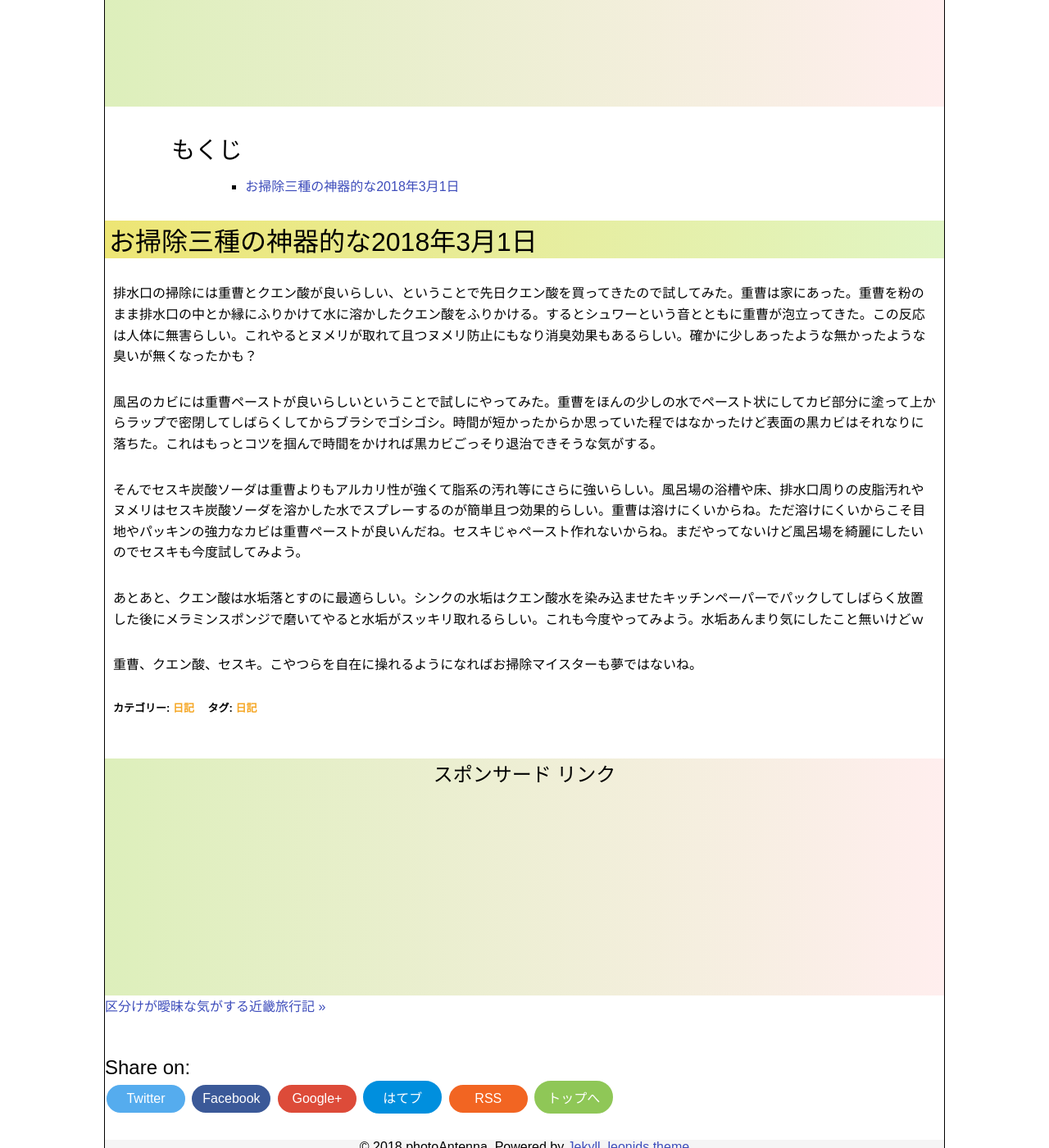
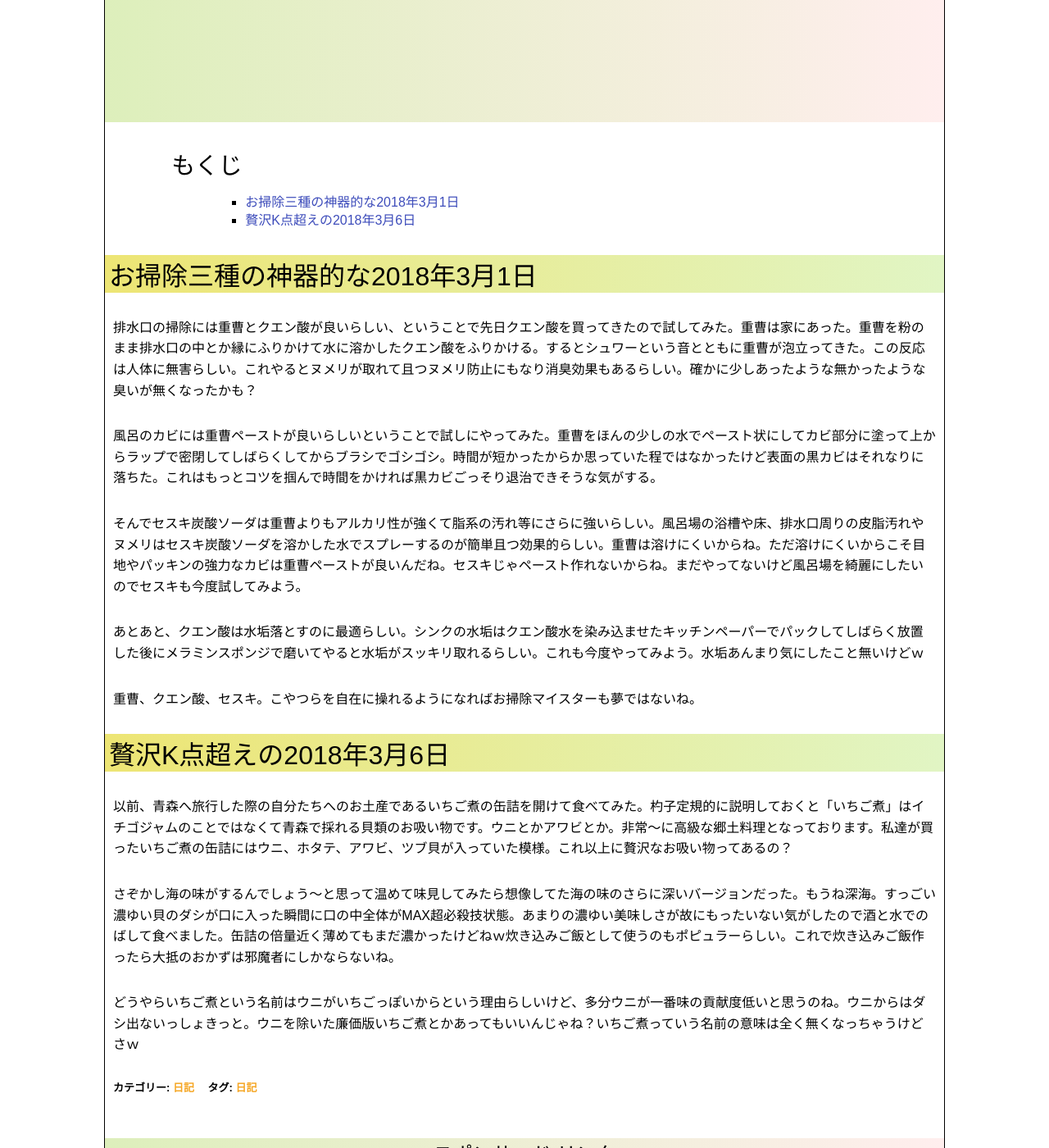
Before and after one commit to photoantenna/photoantenna.github.io, a Jekyll site: the page built from _posts/2018-03-01-diary.md, in a window 1280 px wide and 1400 px high, scrolled down 788 px. Shown: the whole window at 82% size. Built offline with Jekyll 4.4.1, drawn with Linux system fonts in a browser that asks for light colours.

Commit message:
日記更新

```diff
--- a/_posts/2018-03-01-diary.md
+++ b/_posts/2018-03-01-diary.md
@@ -2,12 +2,12 @@
 layout: post
 title: "徐々に春の匂いが漂ってきたけどまだ寒い頃の日記"
 permalink: diary06
-excerpt: "日常のことや出来事に対する自分の反応を文章化していこうのコーナーです。特にテーマも設けずにつらつらと書いていくとっても楽しいコーナーです。見る人にとって楽しいコーナーかどうかは定かではありませんよー"
+excerpt: "updated2018-03-06,日常のことや出来事に対する自分の反応を文章化していこうのコーナーです。特にテーマも設けずにつらつらと書いていくとっても楽しいコーナーです。見る人にとって楽しいコーナーかどうかは定かではありませんよー"
 categories: "日記"
 tags: "日記"
-keywords: "日記, 掃除"
+keywords: "日記, 掃除, いちご煮"
 mokuji: true
-update:
+update: 2018-03-06
 image:
   feature: diary.jpg
 ---
@@ -25,3 +25,11 @@ image:
 あとあと、クエン酸は水垢落とすのに最適らしい。シンクの水垢はクエン酸水を染み込ませたキッチンペーパーでパックしてしばらく放置した後にメラミンスポンジで磨いてやると水垢がスッキリ取れるらしい。これも今度やってみよう。水垢あんまり気にしたこと無いけどｗ
 
 重曹、クエン酸、セスキ。こやつらを自在に操れるようになればお掃除マイスターも夢ではないね。
+
+### 贅沢K点超えの2018年3月6日
+
+以前、青森へ旅行した際の自分たちへのお土産であるいちご煮の缶詰を開けて食べてみた。杓子定規的に説明しておくと「いちご煮」はイチゴジャムのことではなくて青森で採れる貝類のお吸い物です。ウニとかアワビとか。非常〜に高級な郷土料理となっております。私達が買ったいちご煮の缶詰にはウニ、ホタテ、アワビ、ツブ貝が入っていた模様。これ以上に贅沢なお吸い物ってあるの？
+
+さぞかし海の味がするんでしょう〜と思って温めて味見してみたら想像してた海の味のさらに深いバージョンだった。もうね深海。すっごい濃ゆい貝のダシが口に入った瞬間に口の中全体がMAX超必殺技状態。あまりの濃ゆい美味しさが故にもったいない気がしたので酒と水でのばして食べました。缶詰の倍量近く薄めてもまだ濃かったけどねｗ炊き込みご飯として使うのもポピュラーらしい。これで炊き込みご飯作ったら大抵のおかずは邪魔者にしかならないね。
+
+どうやらいちご煮という名前はウニがいちごっぽいからという理由らしいけど、多分ウニが一番味の貢献度低いと思うのね。ウニからはダシ出ないっしょきっと。ウニを除いた廉価版いちご煮とかあってもいいんじゃね？いちご煮っていう名前の意味は全く無くなっちゃうけどさｗ
```
